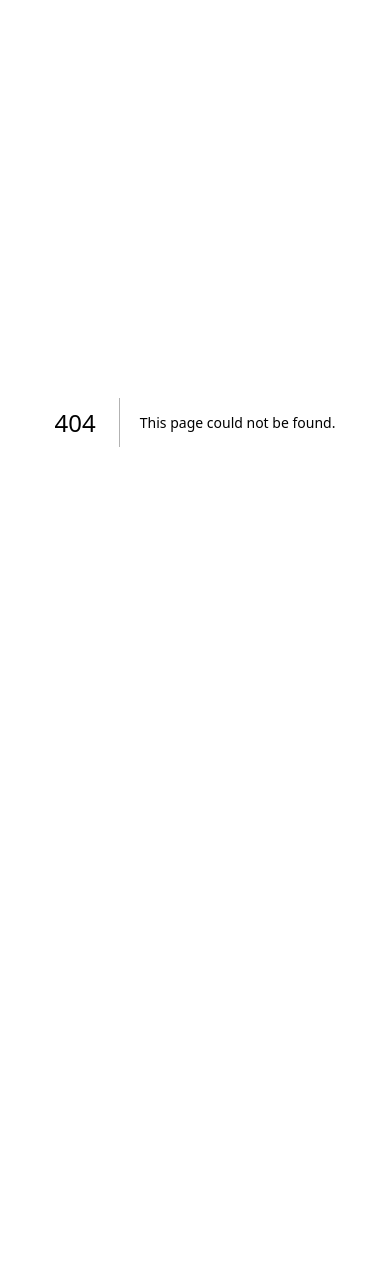
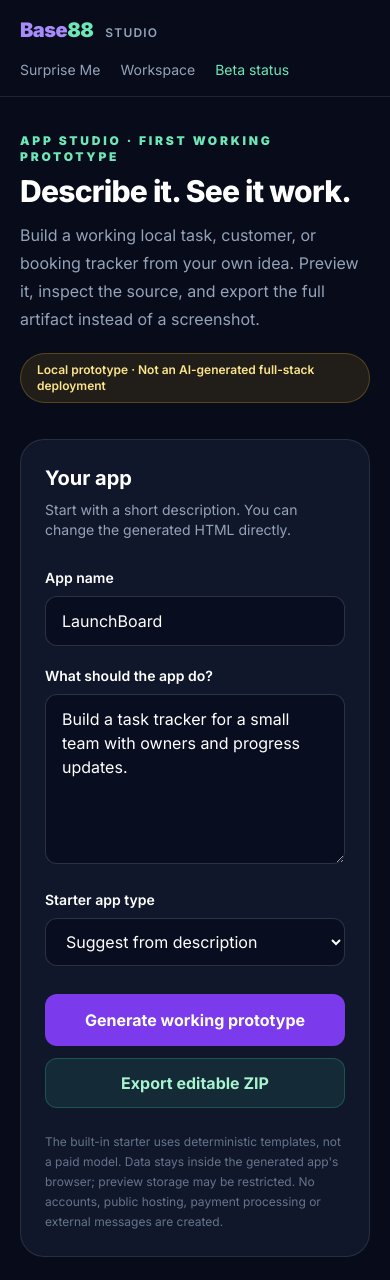
Before and after one commit to madejustforyou/base88, a Next.js app: page /studio in a window 390 px wide. Before the commit this address had no page. Shown: the top 1280 px of the page. Before the commit the page ends 844 px from the top, so only its background shows below. Built offline with nearby package versions, Linux system fonts and the light colour scheme.

Commit message:
feat(studio): add responsive free-form builder UI with isolated live preview, source and export

```diff
--- /dev/null
+++ b/src/app/studio/page.tsx
@@ -0,0 +1,152 @@
+'use client'
+
+import Link from 'next/link'
+import {useState} from 'react'
+import {buildStudioDocument,suggestStudioKind,type StudioKind} from '@/lib/base88-studio'
+import {createLaunchZip} from '@/lib/zip-store'
+
+const initialName='LaunchBoard'
+const initialGoal='Build a task tracker for a small team with owners and progress updates.'
+const initialCode=buildStudioDocument({name:initialName,goal:initialGoal,kind:'tasks'})
+type Mode='auto'|StudioKind
+
+export default function StudioPage(){
+  const [name,setName]=useState(initialName)
+  const [goal,setGoal]=useState(initialGoal)
+  const [mode,setMode]=useState<Mode>('auto')
+  const [code,setCode]=useState(initialCode)
+  const [activeType,setActiveType]=useState<StudioKind>('tasks')
+  const [view,setView]=useState<'preview'|'code'>('preview')
+  const [revision,setRevision]=useState(0)
+  const [notice,setNotice]=useState('')
+
+  function generate(){
+    try{
+      const kind=mode==='auto'?suggestStudioKind(goal):mode
+      const next=buildStudioDocument({name,goal,kind})
+      setActiveType(kind);setCode(next);setRevision(v=>v+1);setView('preview')
+      setNotice('Working browser-local prototype generated. No external services were called.')
+    }catch(error){setNotice(error instanceof Error?error.message:'Unable to create the prototype.')}
+  }
+
+  function download(){
+    if(!code.trim()){setNotice('Generate a prototype before exporting.');return}
+    try{
+      const readme=[
+        '# Base88 App Studio', '',
+        'Browser-local working prototype: '+name.trim(),
+        'Purpose: '+goal.trim(), '',
+        'Open index.html in a modern browser. Add and delete records.',
+        'When the browser permits it, records persist in localStorage on that origin.',
+        'Export JSON in the prototype to keep a backup.',
+        'No server database, authentication, payment processing, public deployment or AI agent is included.',
+        'This ZIP is source you can inspect, edit and host independently.',
+      ].join('\n')
+      const archive=createLaunchZip([{name:'index.html',content:code},
+        {name:'README.txt',content:readme}])
+      const url=URL.createObjectURL(new Blob([archive],{type:'application/zip'}))
+      const link=document.createElement('a')
+      link.href=url;link.download='base88-studio-prototype.zip';link.click()
+      setTimeout(()=>URL.revokeObjectURL(url),1000)
+      setNotice('ZIP prepared with editable HTML source and project instructions.')
+    }catch{setNotice('The prototype export could not be prepared.')}
+  }
+
+  return <main className="min-h-screen bg-[#080b19] text-white">
+    <header className="border-b border-white/10 px-5 sm:px-9 py-4">
+      <div className="mx-auto max-w-7xl flex items-center justify-between gap-4 flex-wrap">
+        <Link href="/" className="font-black text-xl tracking-tight">
+          <span className="text-violet-400">Base</span><span className="text-emerald-300">88</span>
+          <span className="ml-3 text-xs tracking-widest uppercase text-slate-400 font-semibold">Studio</span>
+        </Link>
+        <nav className="flex items-center gap-5 text-sm">
+          <Link href="/surprise-me" className="text-slate-400 hover:text-white">Surprise Me</Link>
+          <Link href="/dashboard" className="text-slate-400 hover:text-white">Workspace</Link>
+          <Link href="/launch" className="text-emerald-300 hover:text-white">Beta status</Link>
+        </nav>
+      </div>
+    </header>
+    <div className="max-w-7xl mx-auto px-5 sm:px-9 py-9">
+      <div className="flex flex-wrap items-start justify-between gap-5">
+        <div>
+          <p className="text-xs uppercase tracking-[.23em] font-black text-emerald-300 mb-2">App Studio · First working prototype</p>
+          <h1 className="text-3xl sm:text-5xl font-extrabold tracking-tight">Describe it. See it work.</h1>
+          <p className="text-slate-400 mt-3 max-w-2xl leading-7">
+            Build a working local task, customer, or booking tracker from your own idea. Preview it,
+            inspect the source, and export the full artifact instead of a screenshot.
+          </p>
+        </div>
+        <div className="rounded-full border border-amber-400/25 bg-amber-400/10 text-amber-200 px-4 py-2 text-xs font-semibold">
+          Local prototype · Not an AI-generated full-stack deployment
+        </div>
+      </div>
+
+      <div className="mt-9 grid grid-cols-1 lg:grid-cols-[minmax(310px,390px)_minmax(0,1fr)] gap-6 items-start">
+        <section aria-labelledby="project-input" className="rounded-3xl border border-white/10 bg-[#11172b] p-6 sm:p-7">
+          <h2 id="project-input" className="text-xl font-bold">Your app</h2>
+          <p className="text-sm text-slate-400 mt-2">Start with a short description. You can change the generated HTML directly.</p>
+          <label htmlFor="project-name" className="block mt-7 mb-2 text-sm font-semibold">App name</label>
+          <input id="project-name" value={name} maxLength={80} onChange={e=>setName(e.target.value)}
+            className="w-full px-4 py-3 rounded-xl border border-white/15 bg-[#080d20] focus:outline-none focus:ring-2 focus:ring-violet-400"/>
+          <label htmlFor="project-goal" className="block mt-5 mb-2 text-sm font-semibold">What should the app do?</label>
+          <textarea id="project-goal" rows={6} value={goal} maxLength={1200} onChange={e=>setGoal(e.target.value)}
+            placeholder="Build a simple CRM to track new customers and follow-ups."
+            className="w-full px-4 py-3 rounded-xl border border-white/15 bg-[#080d20] focus:outline-none focus:ring-2 focus:ring-violet-400 resize-y"/>
+          <label htmlFor="project-kind" className="block mt-5 mb-2 text-sm font-semibold">Starter app type</label>
+          <select id="project-kind" value={mode} onChange={e=>setMode(e.target.value as Mode)}
+            className="w-full px-4 py-3 rounded-xl border border-white/15 bg-[#080d20]">
+            <option value="auto">Suggest from description</option>
+            <option value="tasks">Task management</option>
+            <option value="clients">Customer relationship tracker</option>
+            <option value="bookings">Bookings and appointments</option>
+          </select>
+          <button onClick={generate} disabled={name.trim().length<2||goal.trim().length<8}
+            className="mt-7 w-full rounded-xl bg-violet-600 hover:bg-violet-500 disabled:opacity-40 py-3.5 font-bold transition-colors">
+            Generate working prototype
+          </button>
+          <button onClick={download} className="mt-3 w-full rounded-xl border border-emerald-400/25 bg-emerald-400/10 hover:bg-emerald-400/20 text-emerald-200 py-3 font-bold transition-colors">
+            Export editable ZIP
+          </button>
+          {notice&&<p role="status" aria-live="polite" className="text-sm mt-5 rounded-xl bg-white/5 p-3 text-slate-200">{notice}</p>}
+          <p className="text-xs text-slate-500 mt-6 leading-5">
+            The built-in starter uses deterministic templates, not a paid model. Data stays inside the
+            generated app&apos;s browser; preview storage may be restricted. No accounts, public hosting,
+            payment processing or external messages are created.
+          </p>
+        </section>
+
+        <section aria-label="Generated app preview and source" className="rounded-3xl border border-white/10 overflow-hidden bg-[#11172b]">
+          <div className="flex items-center justify-between flex-wrap gap-3 border-b border-white/10 px-5 sm:px-7 py-4">
+            <div>
+              <span className="text-sm font-bold">Live app prototype</span>
+              <span className="ml-3 text-xs text-slate-400">{activeType} · editable HTML</span>
+            </div>
+            <div className="inline-flex rounded-xl bg-white/5 p-1 gap-1">
+              <button onClick={()=>setView('preview')} aria-pressed={view==='preview'}
+                className={'px-4 py-2 rounded-lg text-sm font-bold '+(view==='preview'?'bg-violet-600 text-white':'text-slate-300 hover:text-white')}>
+                Preview
+              </button>
+              <button onClick={()=>setView('code')} aria-pressed={view==='code'}
+                className={'px-4 py-2 rounded-lg text-sm font-bold '+(view==='code'?'bg-violet-600 text-white':'text-slate-300 hover:text-white')}>
+                Source
+              </button>
+            </div>
+          </div>
+          {view==='preview'?
+            <iframe key={revision} title="Interactive Base88 starter application" srcDoc={code}
+              sandbox="allow-scripts allow-downloads" referrerPolicy="no-referrer"
+              className="w-full bg-[#080d19] min-h-[640px] border-0"/>:
+            <div className="p-5">
+              <label htmlFor="source-editor" className="text-sm font-semibold block mb-3">Editable HTML, CSS and JavaScript</label>
+              <textarea id="source-editor" spellCheck={false} value={code} maxLength={150000}
+                onChange={e=>setCode(e.target.value)}
+                className="w-full min-h-[610px] rounded-xl bg-[#060914] border border-white/15 p-4 text-xs font-mono text-emerald-100 focus:outline-none focus:ring-2 focus:ring-violet-500"/>
+            </div>}
+          <div className="border-t border-white/10 px-5 py-4 text-xs text-slate-400">
+            Prototype execution is isolated inside a sandboxed frame. Exported source is yours to run independently.
+          </div>
+        </section>
+      </div>
+    </div>
+  </main>
+}
```
